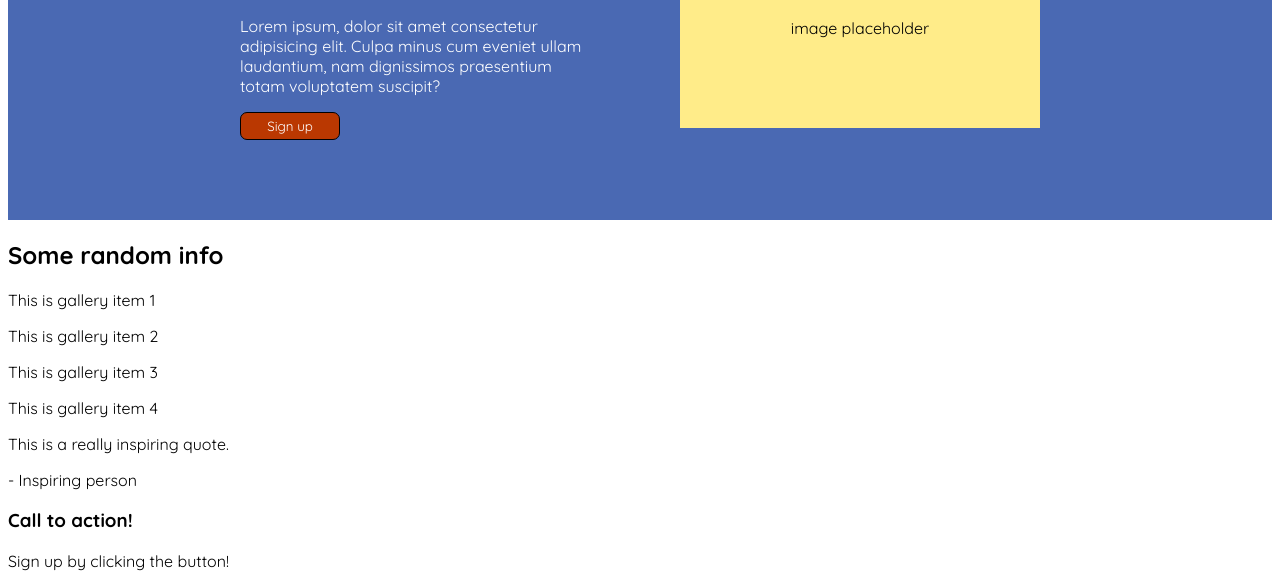
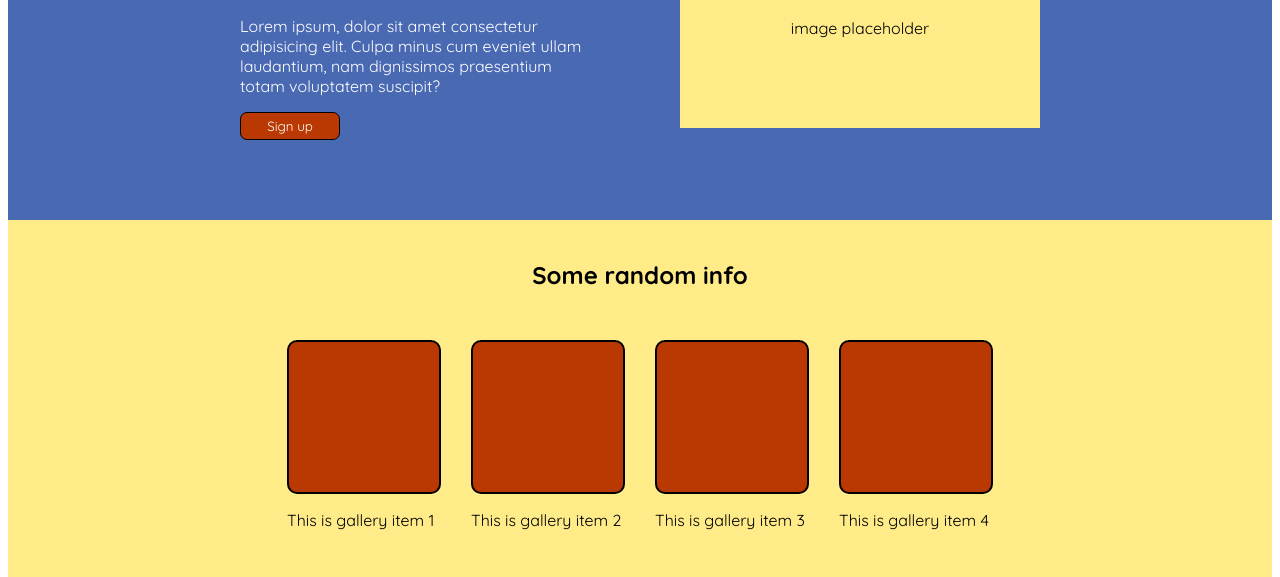
Before and after one commit to iritakano/landing-page, a plain HTML site: page index.html in a window 1280 px wide. Shown: the part 223-800 px from the top of the page. Drawn offline with Linux system fonts and the light colour scheme; a web font is replaced by a local one.

Commit message:
style gallery section

```diff
--- a/style.css
+++ b/style.css
@@ -75,3 +75,28 @@ header ul li{
     align-items: center;
     color:white;
 }
+
+.gallery{
+    background: #FFEC89;
+    display: flex;
+    flex-direction: column;
+    justify-content: center;
+    align-items: center;
+    padding-top: 20px;
+    padding-bottom: 80px;
+}
+
+.gallery-container{
+    display: flex;
+    flex-direction: row;
+    gap: 30px;
+}
+
+.gallery-img{
+    height: 150px;
+    width: 150px;
+    border: 2px solid black;
+    border-radius: 10px;
+    margin-top: 30px;
+    background-color: #BA3801;
+}
```
